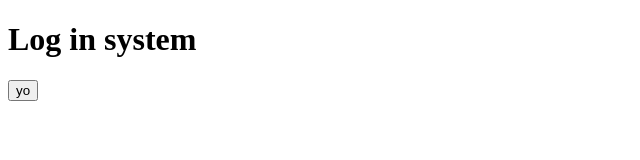
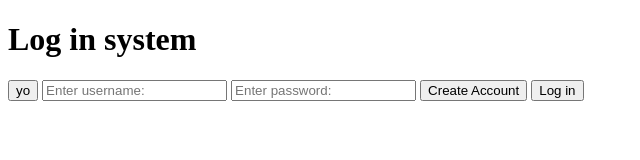
Before and after one commit to malikDev2/log-in-system, a plain HTML site: page frontend/index.html in a window 1280 px wide. Shown: the whole page, without its empty margins (0-640 px from the left). Drawn offline with Linux system fonts and the light colour scheme.

Commit message:
create log in layout

```diff
--- a/frontend/index.html
+++ b/frontend/index.html
@@ -7,7 +7,14 @@
 </head>
 <body>
     <h1>Log in system</h1>
+    <div className = "box">
     <button>yo</button>
+    <input type="text" placeholder="Enter username:">
+    <input type="text" placeholder="Enter password:">
+    <button>Create Account</button>
+    <button>Log in</button>
+    </div>
+
 
 </body>
 </html>
```
